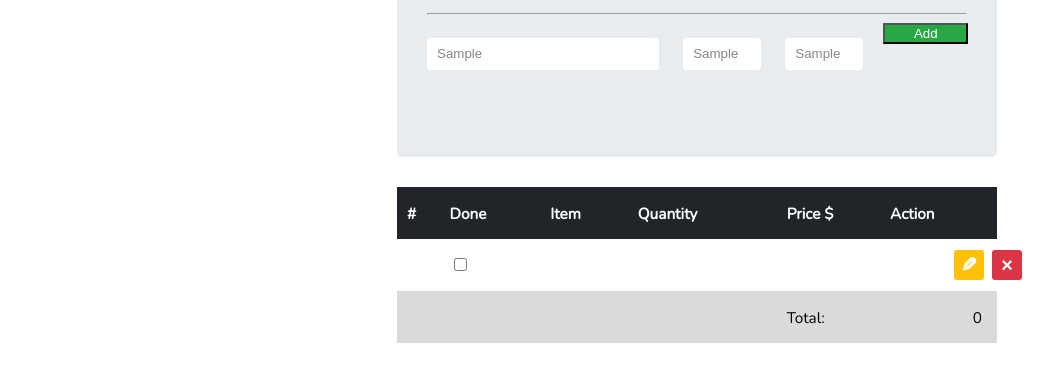
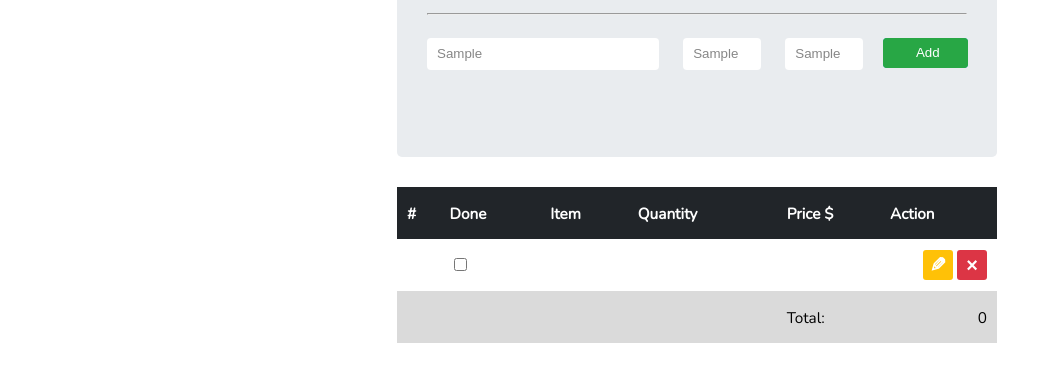
Before and after one commit to 666stan666/Shop, a plain HTML site: page index.html in a window 1280 px wide. Both pictures are taken after typing "Sample", "Sample", "Sample" into the empty fields and a click on the button "Add". Shown: the part 148-530 px from the top of the page, without its empty margins (116-1169 px from the left). Drawn offline with nearby package versions, Linux system fonts and the light colour scheme.

Commit message:
Add files via upload

```diff
--- a/style.css
+++ b/style.css
@@ -51,6 +51,11 @@ table tr:nth-child(odd){
 
 table tr:nth-child(even){
 	background: #ececec;
+}
+
+table td:nth-last-child(1) {
+	text-align: right;
+	padding-right: 10px;
 }
 
 .row {
@@ -110,6 +115,12 @@ a:hover {
 
 
 .add, .update {
+	margin-top: 15px;
+	height: 30px;
+	padding-left: 10px;
+	border-radius: 4px;
+	color: #878787;
+	border: none;
 	width: 85px;
 	color: white;
 	margin-left: 20px;
@@ -119,13 +130,6 @@ a:hover {
 
 .update {
 	background: #17a2b8;
-	display: none;
-}
-
-
-
-.total {
-	text-align: right;
 }
 
 .delete-button, .edit-button {
@@ -138,16 +142,10 @@ a:hover {
 	border-radius: 3px;
 	border: none;
 	position: relative;
-	right: -60px;
-	margin: 0 4px;
+	margin-left: 4px;
 }
 
 .edit-button {
 	background: #ffc107;
 	transform: scale(-1, 1);
 }
-
-.total-cell {
-	padding-right: 15px;
-	text-align: right;
-}
```
